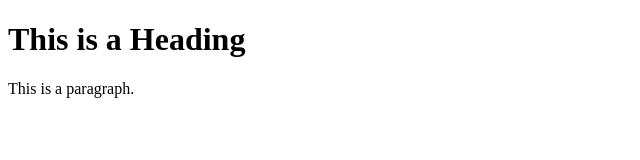
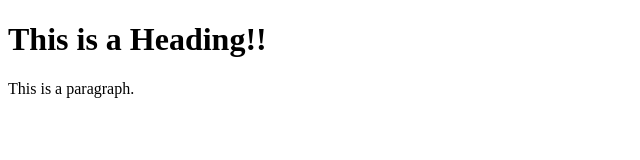
Before and after one commit to EveeGomes/learning-git, a plain HTML site: page index.html in a window 1280 px wide. Shown: the full height of the page, 0-640 px from the left. Drawn offline with Linux system fonts and the light colour scheme.

Commit message:
Update index.html

```diff
--- a/index.html
+++ b/index.html
@@ -4,7 +4,7 @@
 <title>Page Title</title>
 </head>
 <body>
-  <h1>This is a Heading</h1>
+  <h1>This is a Heading!!</h1>
   <p>This is a paragraph.</p>
 </body>
 </html>
```
